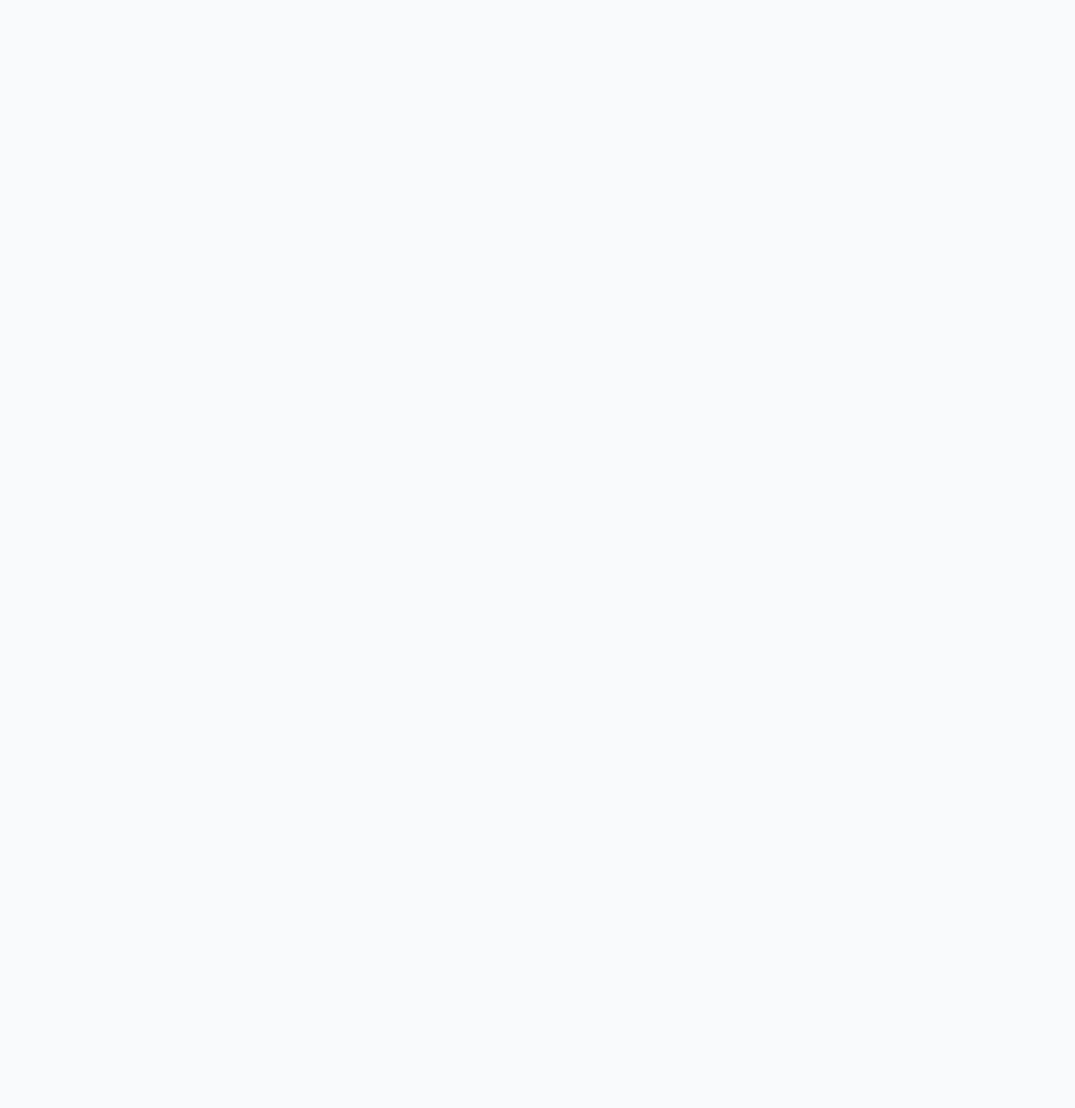
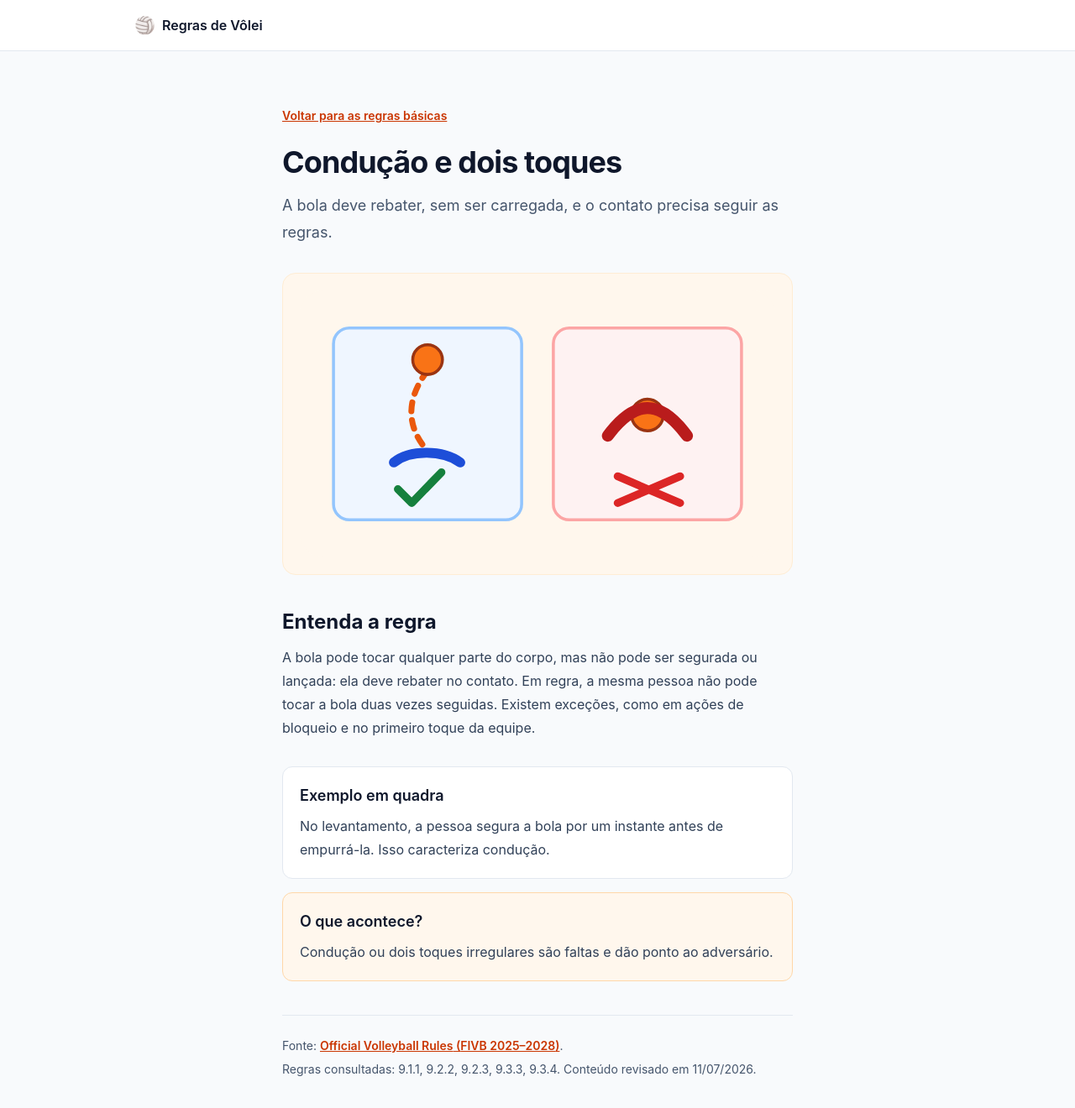
Before and after one commit to Icaro90/volley-coach, a React (Vite) app in the folder frontend/: page /rules/ball-handling in a window 1280 px wide. Before the commit this address had no page. Shown: the top 1320 px of the page at 84% size. Before the commit the page ends 800 px from the top, so only its background shows below. Built offline with nearby package versions, Linux system fonts and the light colour scheme.

Commit message:
feat(rules): add rule detail pages

```diff
--- a/frontend/src/App.tsx
+++ b/frontend/src/App.tsx
@@ -1,6 +1,7 @@
 import { Route, Routes } from 'react-router'
 import { HomePage } from './pages/HomePage'
 import { PlaceholderPage } from './pages/PlaceholderPage'
+import { RuleDetailPage } from './pages/RuleDetailPage'
 import { RulesPage } from './pages/RulesPage'
 
 function App() {
@@ -8,6 +9,7 @@ function App() {
     <Routes>
       <Route path="/" element={<HomePage />} />
       <Route path="/rules" element={<RulesPage />} />
+      <Route path="/rules/:ruleId" element={<RuleDetailPage />} />
       <Route
         path="/rotation"
         element={
--- a/frontend/src/data/rules.ts
+++ b/frontend/src/data/rules.ts
@@ -22,7 +22,7 @@ export type VolleyballRule = {
   example: string
   outcome: string
   diagram: {
-    fileName: string
+    src: string
     alt: string
   }
   source: RuleSource
@@ -46,7 +46,7 @@ export const rules: VolleyballRule[] = [
       'Depois de uma troca de bolas, seu ataque toca o chão dentro da quadra adversária. Sua equipe marca um ponto.',
     outcome: 'Quem vence o rally recebe um ponto.',
     diagram: {
-      fileName: 'scoring.svg',
+      src: scoringDiagram,
       alt: 'Bola tocando o chão dentro da quadra adversária para indicar um ponto.',
     },
     source: {
@@ -64,7 +64,7 @@ export const rules: VolleyballRule[] = [
       'Ao sacar, o pé pisa na linha de fundo antes do contato com a bola. Isso é falta de saque.',
     outcome: 'Uma falta de saque dá um ponto e o direito de sacar ao adversário.',
     diagram: {
-      fileName: 'service.svg',
+      src: serviceDiagram,
       alt: 'Jogador sacando atrás da linha de fundo, sem tocar a linha no momento do golpe.',
     },
     source: {
@@ -82,7 +82,7 @@ export const rules: VolleyballRule[] = [
       'Após um bloqueio, a equipe faz recepção, levantamento e ataque. A jogada é válida porque o bloqueio não contou como um dos três toques.',
     outcome: 'Usar quatro toques antes de devolver a bola é falta e dá ponto ao adversário.',
     diagram: {
-      fileName: 'three-hits.svg',
+      src: threeHitsDiagram,
       alt: 'Sequência de três contatos da equipe com a bola antes de enviá-la sobre a rede.',
     },
     source: {
@@ -100,7 +100,7 @@ export const rules: VolleyballRule[] = [
       'No levantamento, a pessoa segura a bola por um instante antes de empurrá-la. Isso caracteriza condução.',
     outcome: 'Condução ou dois toques irregulares são faltas e dão ponto ao adversário.',
     diagram: {
-      fileName: 'ball-handling.svg',
+      src: ballHandlingDiagram,
       alt: 'Comparação entre uma bola rebatida e uma bola segurada durante o toque.',
     },
     source: {
@@ -118,7 +118,7 @@ export const rules: VolleyballRule[] = [
       'Ao atacar, a pessoa toca a faixa da rede entre as antenas antes de terminar a ação. É falta.',
     outcome: 'A falta na rede dá ponto ao adversário.',
     diagram: {
-      fileName: 'net-contact.svg',
+      src: netContactDiagram,
       alt: 'Jogador tocando a rede entre as antenas durante um ataque.',
     },
     source: {
@@ -136,7 +136,7 @@ export const rules: VolleyballRule[] = [
       'A bola cai perto da linha de fundo e uma pequena parte dela toca a linha. A bola é dentro.',
     outcome: 'Se a bola cai dentro da quadra adversária, sua equipe marca ponto; se sai da quadra após seu toque, o ponto é do adversário.',
     diagram: {
-      fileName: 'ball-in-or-out.svg',
+      src: ballInOrOutDiagram,
       alt: 'Bola tocando a linha para indicar bola dentro e bola totalmente fora da linha para indicar bola fora.',
     },
     source: {
@@ -145,3 +145,9 @@ export const rules: VolleyballRule[] = [
     },
   },
 ]
+import ballHandlingDiagram from '../assets/rules/ball-handling.svg'
+import ballInOrOutDiagram from '../assets/rules/ball-in-or-out.svg'
+import netContactDiagram from '../assets/rules/net-contact.svg'
+import scoringDiagram from '../assets/rules/scoring.svg'
+import serviceDiagram from '../assets/rules/service.svg'
+import threeHitsDiagram from '../assets/rules/three-hits.svg'
--- /dev/null
+++ b/frontend/src/pages/RuleDetailPage.tsx
@@ -0,0 +1,80 @@
+import { Link, useParams } from 'react-router'
+import { AppHeader } from '../components/AppHeader'
+import { rules } from '../data/rules'
+
+function formatReviewDate(date: string) {
+  return new Intl.DateTimeFormat('pt-BR', { timeZone: 'UTC' }).format(
+    new Date(`${date}T00:00:00Z`),
+  )
+}
+
+export function RuleDetailPage() {
+  const { ruleId } = useParams()
+  const rule = rules.find((item) => item.id === ruleId)
+
+  if (!rule) {
+    return (
+      <div className="min-h-screen bg-slate-50">
+        <AppHeader />
+        <main className="mx-auto max-w-2xl px-5 py-12 sm:px-8 sm:py-16">
+          <h1 className="text-3xl font-bold text-slate-900">Regra não encontrada</h1>
+          <p className="mt-3 text-slate-600">
+            Esta regra não está disponível na consulta de regras básicas.
+          </p>
+          <Link className="mt-6 inline-block font-semibold text-orange-700 underline" to="/rules">
+            Voltar para as regras básicas
+          </Link>
+        </main>
+      </div>
+    )
+  }
+
+  return (
+    <div className="min-h-screen bg-slate-50">
+      <AppHeader />
+
+      <main className="mx-auto max-w-2xl px-5 py-12 sm:px-8 sm:py-16">
+        <Link className="text-sm font-semibold text-orange-700 underline" to="/rules">
+          Voltar para as regras básicas
+        </Link>
+        <h1 className="mt-6 text-4xl font-bold tracking-tight text-slate-900">{rule.title}</h1>
+        <p className="mt-4 text-lg leading-8 text-slate-600">{rule.summary}</p>
+
+        <figure className="mt-8 overflow-hidden rounded-2xl border border-orange-100 bg-orange-50 p-3 sm:p-5">
+          <img alt={rule.diagram.alt} className="h-auto w-full" src={rule.diagram.src} />
+        </figure>
+
+        <section className="mt-10" aria-labelledby="explanation-title">
+          <h2 className="text-2xl font-bold text-slate-900" id="explanation-title">
+            Entenda a regra
+          </h2>
+          <p className="mt-3 leading-7 text-slate-700">{rule.explanation}</p>
+        </section>
+
+        <section className="mt-8 rounded-xl border border-slate-200 bg-white p-5" aria-labelledby="example-title">
+          <h2 className="text-lg font-semibold text-slate-900" id="example-title">
+            Exemplo em quadra
+          </h2>
+          <p className="mt-2 leading-7 text-slate-700">{rule.example}</p>
+        </section>
+
+        <section className="mt-4 rounded-xl border border-orange-200 bg-orange-50 p-5" aria-labelledby="outcome-title">
+          <h2 className="text-lg font-semibold text-slate-900" id="outcome-title">
+            O que acontece?
+          </h2>
+          <p className="mt-2 leading-7 text-slate-700">{rule.outcome}</p>
+        </section>
+
+        <footer className="mt-10 border-t border-slate-200 pt-6 text-sm leading-6 text-slate-600">
+          <p>
+            Fonte: <a className="font-semibold text-orange-700 underline" href={rule.source.url} rel="noreferrer" target="_blank">{rule.source.title} ({rule.source.edition})</a>.
+          </p>
+          <p className="mt-1">
+            Regras consultadas: {rule.source.relevantRules.join(', ')}. Conteúdo revisado em{' '}
+            {formatReviewDate(rule.source.reviewedAt)}.
+          </p>
+        </footer>
+      </main>
+    </div>
+  )
+}
```
